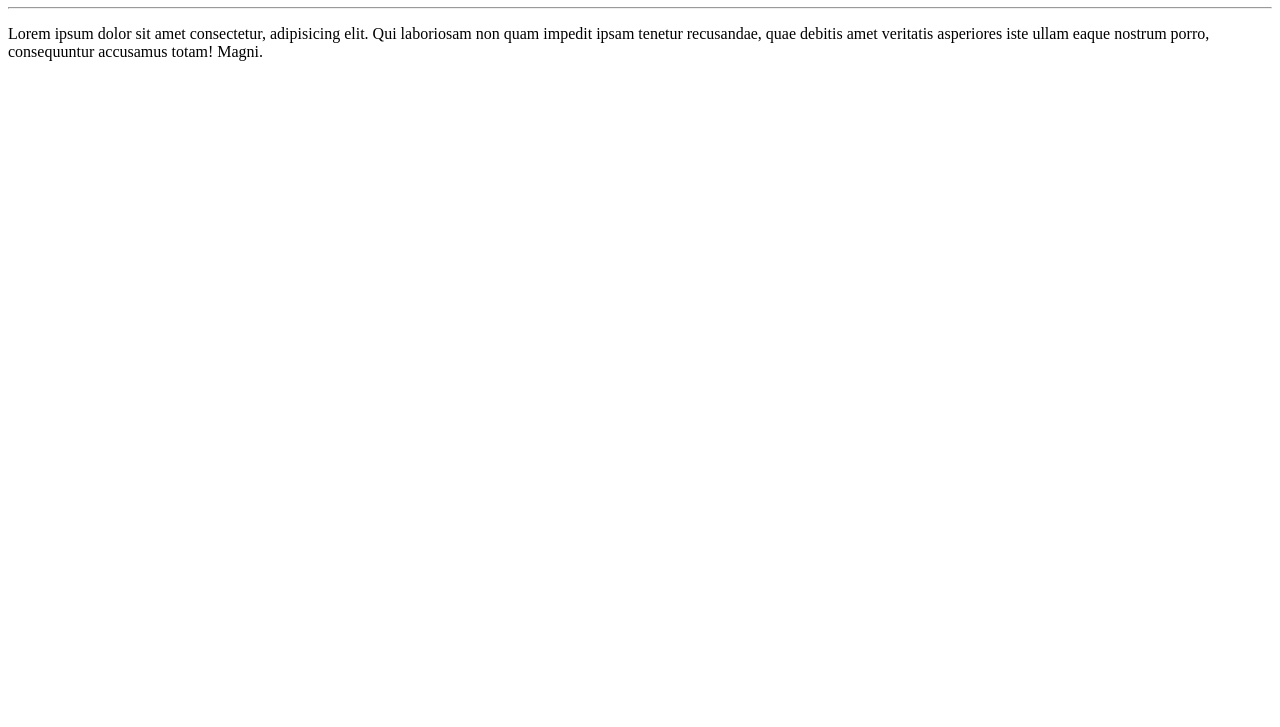
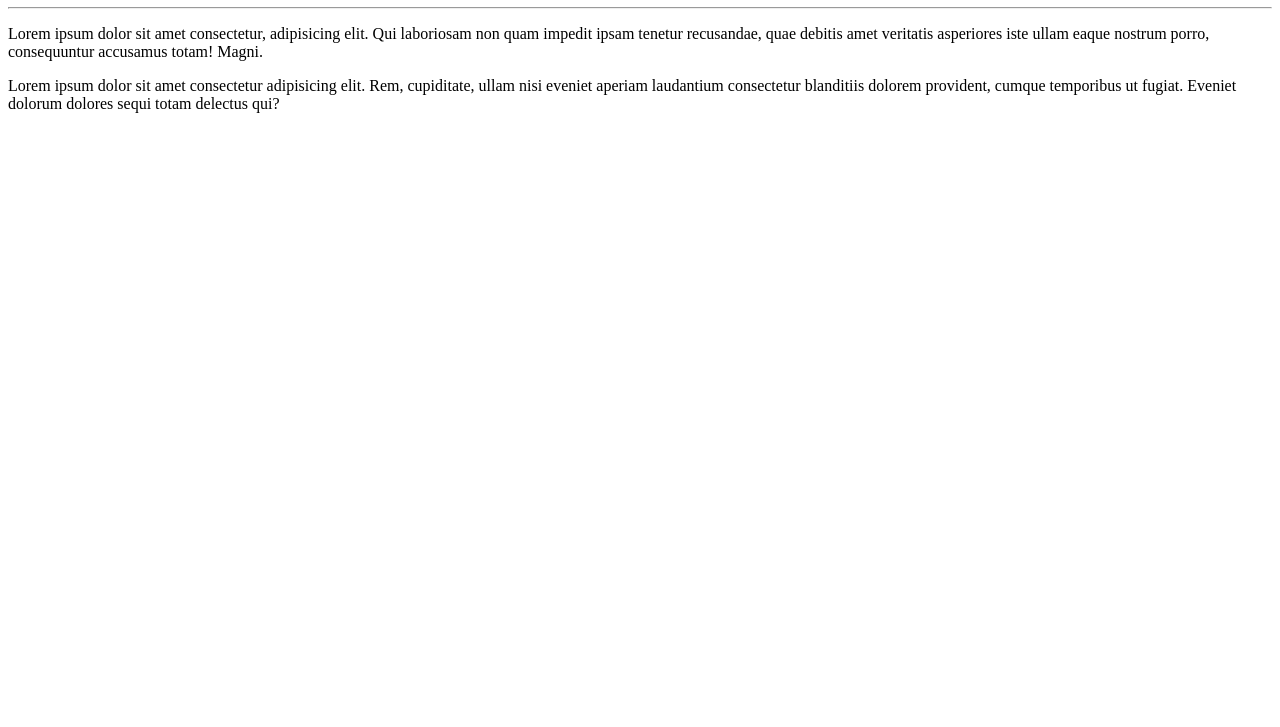
Before and after one commit to MariaCastr0/Ola-Mundo, a plain HTML site: page site-exemplo/index.html in a window 1280 px wide. Shown: the part 73-800 px from the top of the page. Drawn offline with Linux system fonts and the light colour scheme.

Commit message:
Adicionei um parágrafo

```diff
--- a/site-exemplo/index.html
+++ b/site-exemplo/index.html
@@ -10,5 +10,6 @@
     <h1>Olá, mundo!</h1>
     <hr>
     <p>Lorem ipsum dolor sit amet consectetur, adipisicing elit. Qui laboriosam non quam impedit ipsam tenetur recusandae, quae debitis amet veritatis asperiores iste ullam eaque nostrum porro, consequuntur accusamus totam! Magni.</p>
+    <p>Lorem ipsum dolor sit amet consectetur adipisicing elit. Rem, cupiditate, ullam nisi eveniet aperiam laudantium consectetur blanditiis dolorem provident, cumque temporibus ut fugiat. Eveniet dolorum dolores sequi totam delectus qui?</p>
 </body>
 </html>
```
